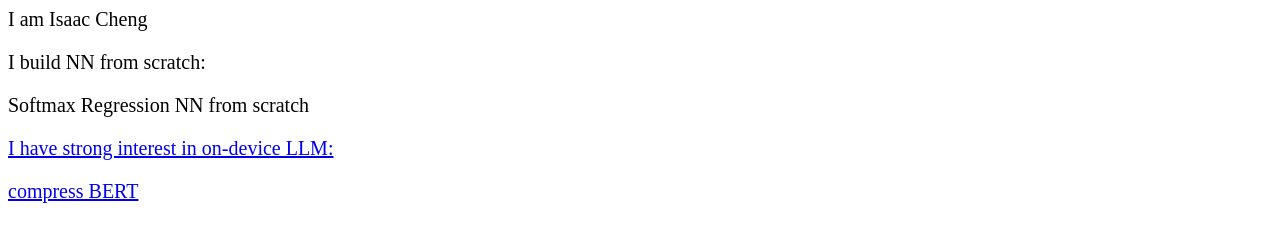
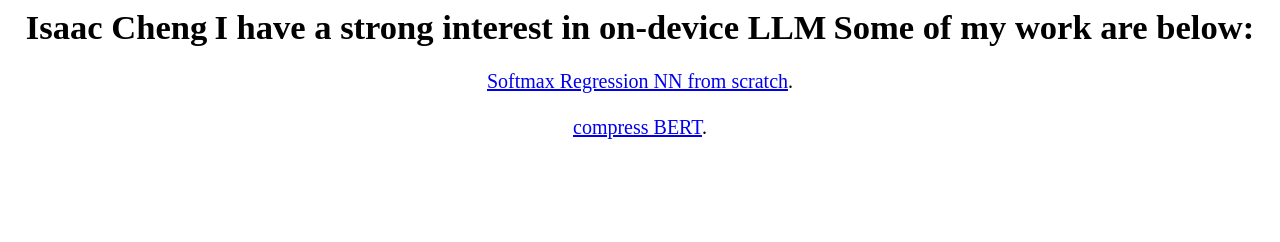
Before and after one commit to IsaacCheng1/isaac.cheng.github.io, a plain HTML site: page index.html in a window 1280 px wide. Drawn offline with Linux system fonts and the light colour scheme.

Commit message:
Update index.html

```diff
--- a/index.html
+++ b/index.html
@@ -1,14 +1,16 @@
 <html>
-<body style="font-size:20px" style="text-align: center">
-	<p>I am Isaac Cheng</p>
+<body style="font-size:20px">
+	<center>
+	<b><big> <big> <big>Isaac Cheng</big> </big></big> </b>
 
-	<p>I build NN from scratch:</p>
+	<b><big> <big> <big>I have a strong interest in on-device LLM</big> </big></big> </b>
 
-	<p>Softmax Regression NN from scratch<a href=https://isaaccheng1.github.io/2024/05/23/softmax-regression.html"></p>
+	<b><big> <big> <big>Some of my work are below:</big> </big></big> </b>
 
-	<p>I have strong interest in on-device LLM:</p>
+	<br><br><a href="https://isaaccheng1.github.io/2024/05/23/softmax-regression.html">Softmax Regression NN from scratch</a>.
 
-	<p>compress BERT<a href="https://drive.google.com/file/d/1sdgBxYfdy5XPJVmjO7m1KkkKMhaxESbd/view?google_abuse=GOOGLE_ABUSE_EXEMPTION%3DID%3Daaa5cfb83922bedd:TM%3D1706770669:C%3Dr:IP%3D205.251.233.239-:S%3DJ6puazoZyukeUj5tAy-uqkw%3B+path%3D/%3B+domain%3Dgoogle.com%3B+expires%3DThu,+01-Feb-2024+09:57:49+GMT"></p>
+	<br><br><a href="https://drive.google.com/file/d/1sdgBxYfdy5XPJVmjO7m1KkkKMhaxESbd/view?google_abuse=GOOGLE_ABUSE_EXEMPTION%3DID%3Daaa5cfb83922bedd:TM%3D1706770669:C%3Dr:IP%3D205.251.233.239-:S%3DJ6puazoZyukeUj5tAy-uqkw%3B+path%3D/%3B+domain%3Dgoogle.com%3B+expires%3DThu,+01-Feb-2024+09:57:49+GMT">compress BERT</a>.
 
+	</center>
 </body>
 </html>
```
